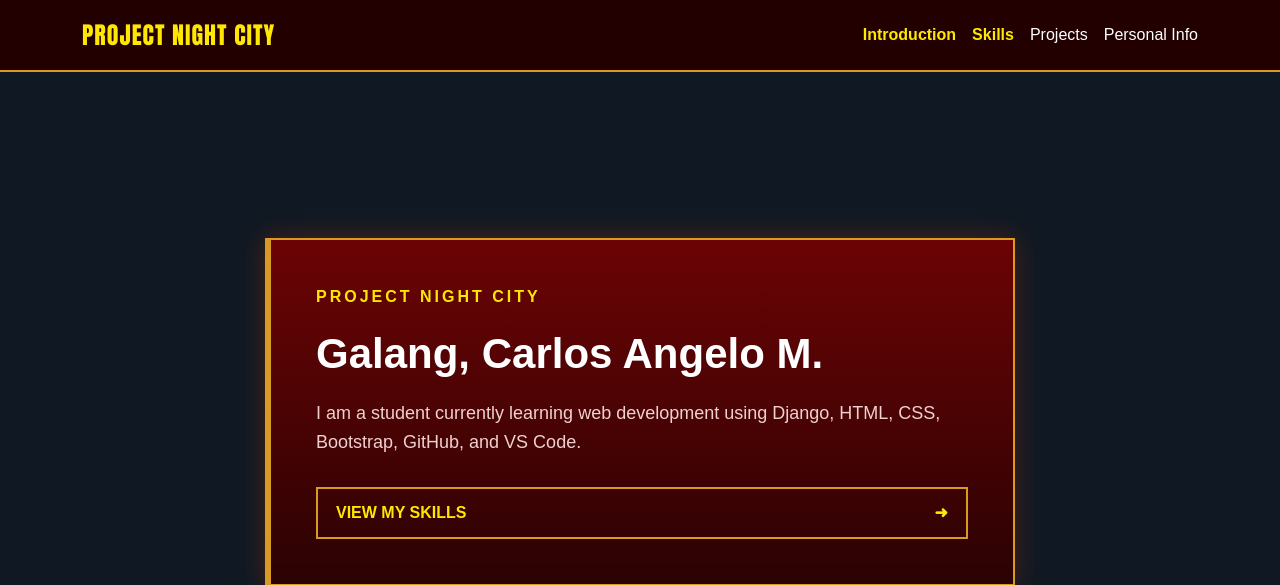
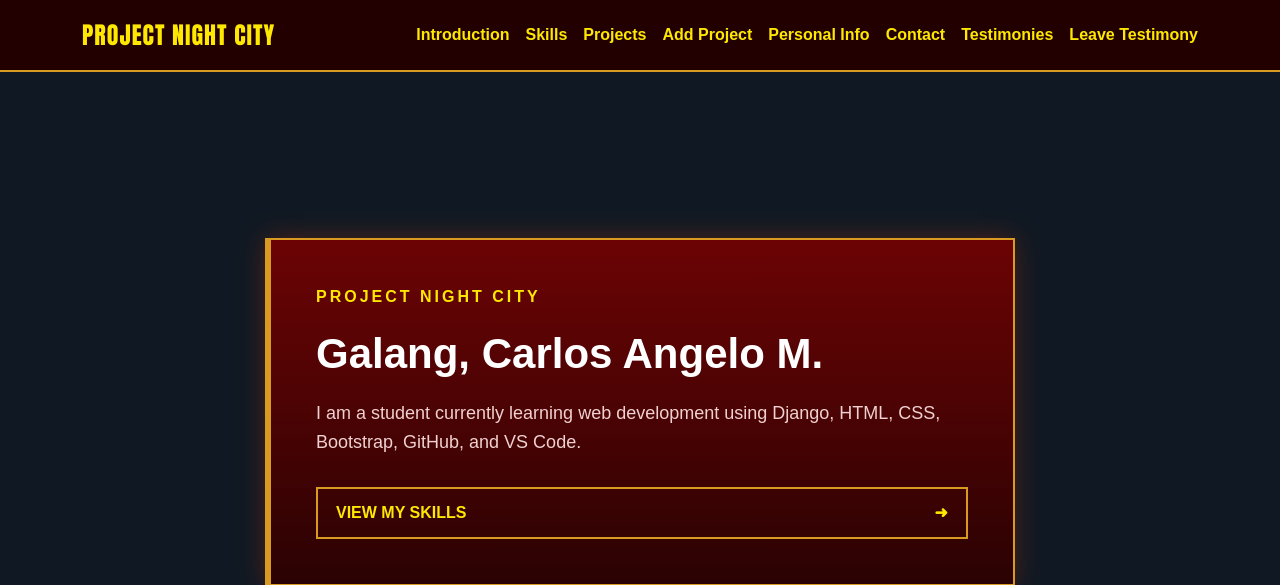
Before and after one commit to Carlos-176/Project-Night-City, a Django app: page / in a window 1280 px wide. Shown: the top 585 px of the page. Run offline with Django 5.2, Linux system fonts and the light colour scheme; data that the repository does not hold is empty.

Commit message:
Update homepage navigation for Quiz 3 pages

```diff
--- a/core/templates/core/home.html
+++ b/core/templates/core/home.html
@@ -1,10 +1,16 @@
 {% load static %}
 <!DOCTYPE html>
-<html>
+<html lang="en">
 <head>
+    <meta charset="UTF-8">
+    <meta name="viewport" content="width=device-width, initial-scale=1.0">
+
     <title>Introduction</title>
 
-    <link href="https://cdn.jsdelivr.net/npm/bootstrap@5.3.8/dist/css/bootstrap.min.css" rel="stylesheet">
+    <link
+        href="https://cdn.jsdelivr.net/npm/bootstrap@5.3.8/dist/css/bootstrap.min.css"
+        rel="stylesheet"
+    >
     <link rel="stylesheet" href="{% static 'core/style.css' %}">
 </head>
 
@@ -12,13 +18,42 @@
 
 <nav class="navbar navbar-expand-lg cyber-nav">
     <div class="container">
-<a class="navbar-brand cyber-brand" href="{% url 'home' %}">Project Night City</a>
+        <a class="navbar-brand cyber-brand" href="{% url 'home' %}">
+            Project Night City
+        </a>
 
-<div class="d-flex gap-3">
-    <a class="nav-link cyber-link" href="{% url 'home' %}">Introduction</a>
-    <a class="nav-link cyber-link" href="{% url 'skills' %}">Skills</a>
-    <a class="nav-link" href="{% url 'project_list' %}">Projects</a>
-    <a class="nav-link" href="{% url 'personal_information' %}">Personal Info</a>
+        <div class="d-flex gap-3 flex-wrap">
+            <a class="nav-link cyber-link" href="{% url 'home' %}">
+                Introduction
+            </a>
+
+            <a class="nav-link cyber-link" href="{% url 'skills' %}">
+                Skills
+            </a>
+
+            <a class="nav-link cyber-link" href="{% url 'project_list' %}">
+                Projects
+            </a>
+
+            <a class="nav-link cyber-link" href="{% url 'project_create' %}">
+                Add Project
+            </a>
+
+            <a class="nav-link cyber-link" href="{% url 'personal_information' %}">
+                Personal Info
+            </a>
+
+            <a class="nav-link cyber-link" href="{% url 'inquiry_create' %}">
+                Contact
+            </a>
+
+            <a class="nav-link cyber-link" href="{% url 'testimony_list' %}">
+                Testimonies
+            </a>
+
+            <a class="nav-link cyber-link" href="{% url 'testimony_create' %}">
+                Leave Testimony
+            </a>
         </div>
     </div>
 </nav>
@@ -44,5 +79,10 @@
 </section>
 
 <script src="https://cdn.jsdelivr.net/npm/bootstrap@5.3.8/dist/js/bootstrap.bundle.min.js"></script>
+
 </body>
 </html>
+
+<script src="https://cdn.jsdelivr.net/npm/bootstrap@5.3.8/dist/js/bootstrap.bundle.min.js"></script>
+</body>
+</html>
```
Lines whose indentation alone changed are shown as unchanged.
